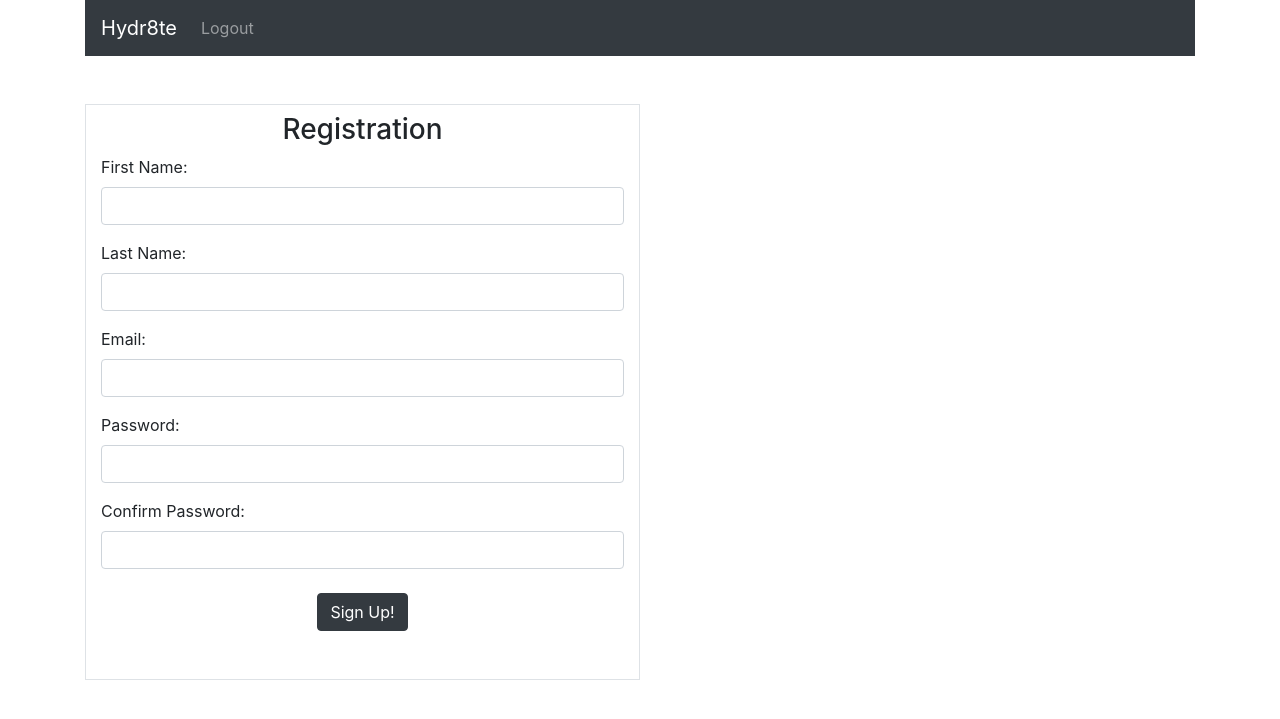
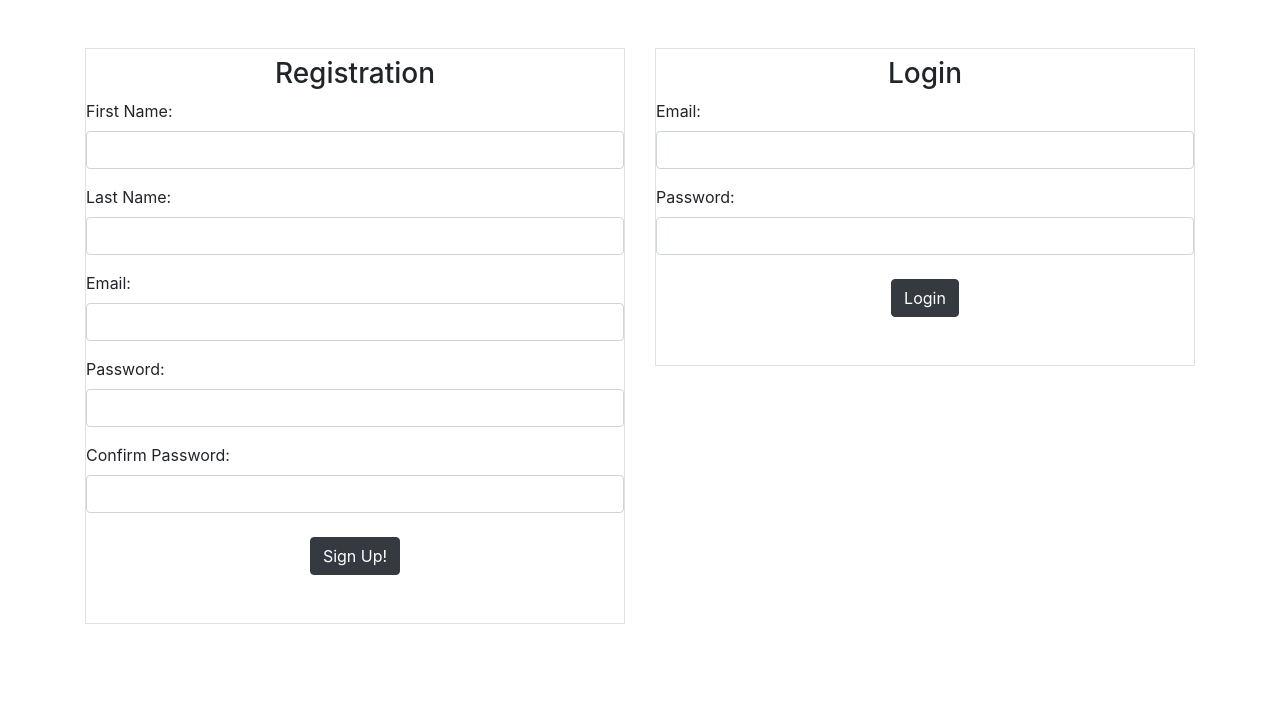
Before and after one commit to stephentannersmith/water_tracker, a Flask app: page / in a window 1280 px wide. Shown: the top 719 px of the page. Run offline with Flask 2, Linux system fonts and the light colour scheme; some libraries are stand-ins or nearby versions.

Commit message:
added login and reg with validations and flash categories

```diff
--- a/app.py
+++ b/app.py
@@ -1,4 +1,4 @@
-from flask import Flask, render_template, redirect, request, session, flash
+from flask import Flask, render_template, redirect, request, session, flash, get_flashed_messages
 from flask_sqlalchemy import SQLAlchemy #pylint: disable=import-error
 from flask_migrate import Migrate #pylint: disable=import-error
 from sqlalchemy.sql import func #pylint: disable=import-error
@@ -41,20 +41,21 @@ class User(db.Model):
         is_valid = True
         if len(user_data["first_name"]) < 1:
             is_valid = False
-            flash("Please provide a first name")
+            flash("Please provide a first name", "reg_error")
         if len(user_data["last_name"]) < 1:
             is_valid = False
-            flash("Please provide a last name")
+            flash("Please provide a last name", "reg_error")
         if not EMAIL_REGEX.match(user_data["email"]):
             is_valid = False
-            flash("Please provide a valid email")
+            flash("Please provide a valid email", "reg_error" )
         if len(user_data["password"]) < 8:
             is_valid = False
-            flash("Password should be at least 8 characters")
+            flash("Password should be at least 8 characters", "reg_error")
         if user_data["password"] != user_data["cpassword"]:
             is_valid = False
-            flash("Passwords do not match")
+            flash("Passwords do not match", "reg_error")
         return is_valid
+
 
 class Entry(db.Model):
     __tablename__ = "entries"
@@ -81,7 +82,29 @@ def register_new_user():
     else:
         new_user = User.add_new_user(request.form)
         session["user_id"] = new_user.id
+        return redirect("/success")
+
+@app.route('/login', methods=["POST"])
+def validate_login():
+    user = User.query.filter_by(email=request.form['lemail']).all()
+    is_valid = True if len(user)==1 and bcrypt.check_password_hash(user[0].password, request.form['lpassword']) else False
+    if is_valid:
+        session['cur_user'] = {
+            "fn": user[0].first_name,
+            "ln": user[0].last_name,
+            "id": user[0].id
+        }
+        return redirect("/success")
+    else:
+        flash("Invalid Login Credentials", "log_error")
         return redirect("/")
+
+@app.route('/success')
+def success():
+    if 'user_id' not in session:
+        return redirect("/")
+    else:
+        return render_template("home.html")
 
 if __name__  == "__main__":
     app.run(debug=True)
--- a/templates/login_reg.html
+++ b/templates/login_reg.html
@@ -10,23 +10,10 @@
 </head>
 <body>
   <div class="container">
-    <nav class="navbar navbar-expand-lg navbar-dark bg-dark">
-      <a class="navbar-brand">Hydr8te</a>
-      <button class="navbar-toggler" type="button" data-toggle="collapse" data-target="#navbarNav" aria-controls="navbarNav" aria-expanded="false" aria-label="Toggle navigation">
-        <span class="navbar-toggler-icon"></span>
-      </button>
-      <div class="collapse navbar-collapse" id="navbarNav">
-        <ul class="navbar-nav navbar-right">
-          <li class="nav-item float-right">
-            <a class="nav-link" href="/logout">Logout</a>
-          </li>
-        </ul>
-      </div>
-    </nav>
     <div class="row mt-5">
       <div class="col">
         <form action="/register", method="POST" class="justify-content-center">
-          <div class="form-group col-md-6 border">
+          <div class="form-group border">
             <h3 class="text-center mt-2">Registration</h3>
             <div class="form-group">
               <label for="firstname">First Name:</label>
@@ -51,10 +38,39 @@
             <div class="d-flex text-center justify-content-center mt-4 mb-5">
               <button type="submit" class="btn btn-dark text-white">Sign Up!</button>
             </div>
-            {% with messages = get_flashed_messages() %}
+            {% with messages = get_flashed_messages(with_categories=True) %}
                   {% if messages %}
                       {% for message in messages %}
-                      <p>{{message}}</p>
+                        {% if message[0] == "reg_error" %}
+                      <p>{{message[1]}}</p>
+                        {% endif %}
+                      {% endfor %}
+                  {% endif %}
+              {% endwith %}
+          </div>
+        </form>
+      </div>
+      <div class="col">
+        <form action="/login", method="POST" class="justify-content-center">
+          <div class="form-group border">
+            <h3 class="text-center mt-2">Login</h3>
+            <div class="form-group">
+              <label for="email">Email:</label>
+              <input type="email" class="form-control" name="lemail">
+            </div>
+            <div class="form-group">
+              <label for="password">Password:</label>
+              <input type="password" class="form-control" name="lpassword">
+            </div>
+            <div class="d-flex text-center justify-content-center mt-4 mb-5">
+              <button type="submit" class="btn btn-dark text-white">Login</button>
+            </div>
+            {% with messages = get_flashed_messages(with_categories=True) %}
+                  {% if messages %}
+                      {% for message in messages %}
+                        {% if message[0] == "log_error" %}
+                      <p>{{message[1]}}</p>
+                        {% endif %}
                       {% endfor %}
                   {% endif %}
               {% endwith %}
```
Also changed, not shown: templates/home.html (added, +19 -0 lines), water_tracker.db.
